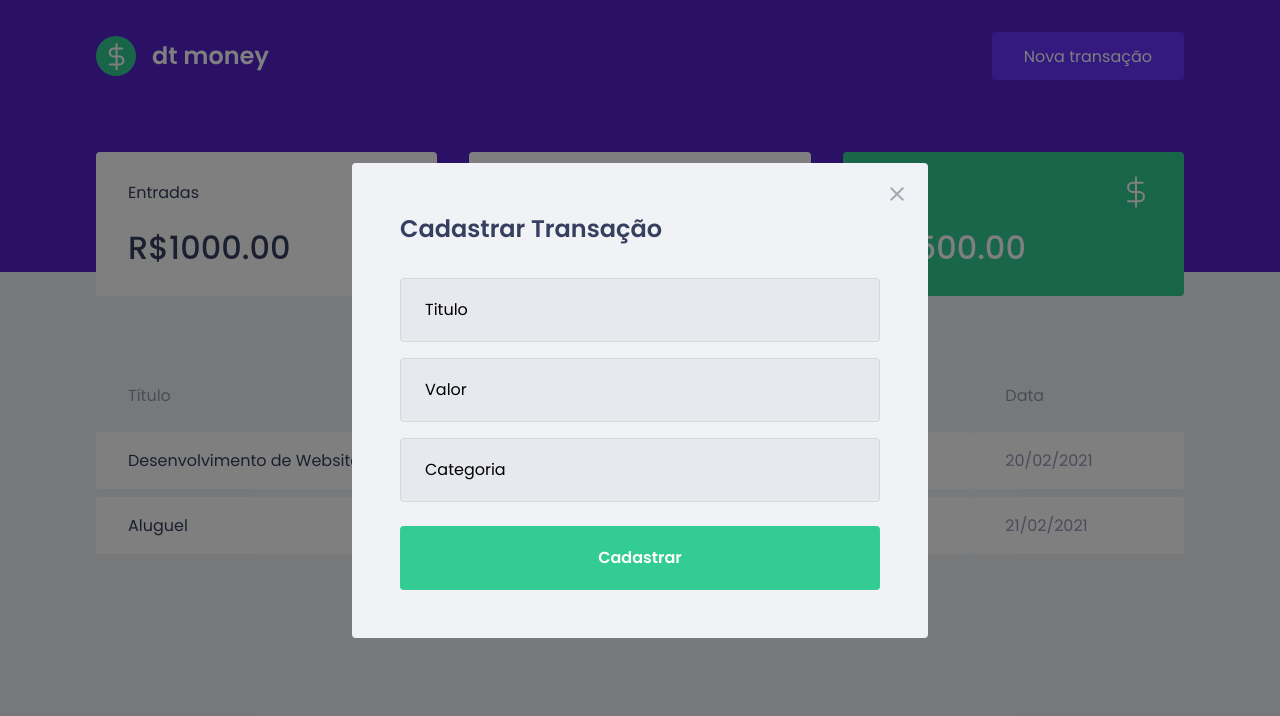
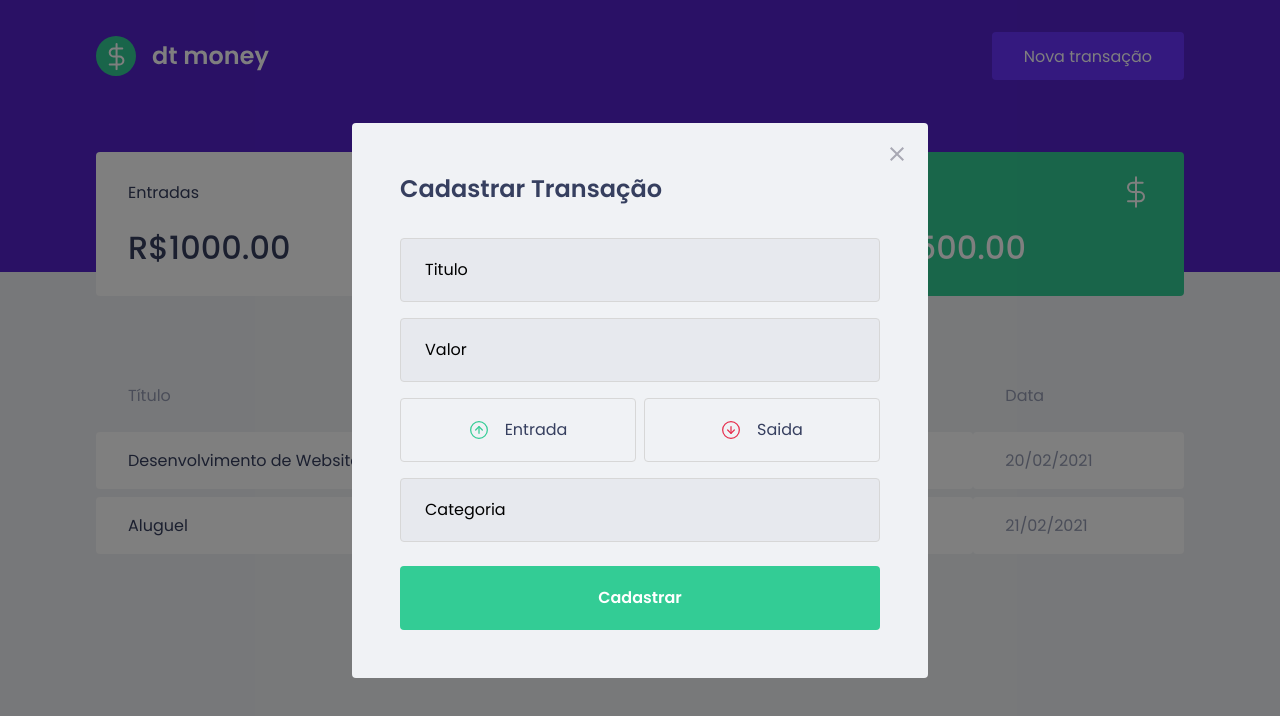
Before and after one commit to RenanRSilva/dtmoney, a React (Create React App) app: page / in a window 1280 px wide. Both pictures are taken after a click on the button "Nova transação". Shown: the top 716 px of the page. Built offline with nearby package versions, Linux system fonts and the light colour scheme; no server answers; what miragejs would draw is missing.

Commit message:
custom buttons

```diff
--- a/src/components/NewTransactionModal/index.tsx
+++ b/src/components/NewTransactionModal/index.tsx
@@ -1,6 +1,9 @@
 import Modal from 'react-modal'
+import IncomeImg from '../../assets/income.svg'
+import OutcomeImg from '../../assets/outcome.svg'
+
 import closeImg from '../../assets/close.svg';
-import { Container } from './styles'
+import { Container, TransactionTypeContainer } from './styles'
 
 interface NewTransactionModalProps {
   isOpen: boolean;
@@ -30,6 +33,18 @@
           type="number"
           placeholder="Valor"
         />
+        <TransactionTypeContainer>
+          <button
+            type='button'>
+            <img src={IncomeImg} alt="Entrada" />
+            <span>Entrada</span>
+          </button>
+          <button
+            type='button'>
+            <img src={OutcomeImg} alt="Entrada" />
+            <span>Saida</span>
+          </button>
+        </TransactionTypeContainer>
         <input
           type="number"
           placeholder="Categoria"
--- a/src/components/NewTransactionModal/styles.ts
+++ b/src/components/NewTransactionModal/styles.ts
@@ -46,4 +46,40 @@
       filter: brightness(0.9)
     }
   }
-`
+
+`;
+
+export const TransactionTypeContainer = styled.div`
+  margin: 1rem 0;
+  display: grid;
+  grid-template-columns: 1fr 1fr;
+  gap: 0.5rem;
+
+  button{
+    height: 4rem;
+    border: 1px solid #d7d7d7;
+    border-radius: 0.25rem;
+
+    background: transparent;
+
+    display: flex;
+    align-items: center;
+    justify-content: center;
+
+    &:hover {
+      border-color: #aaa;
+    }
+
+    img {
+        width: 20px;
+        height: 20px;
+    }
+
+    span {
+      display: inline-block;
+      margin-left: 1rem;
+      font-size: 1rem;
+      color: var(--text-title);
+    }
+  }
+`;
```
